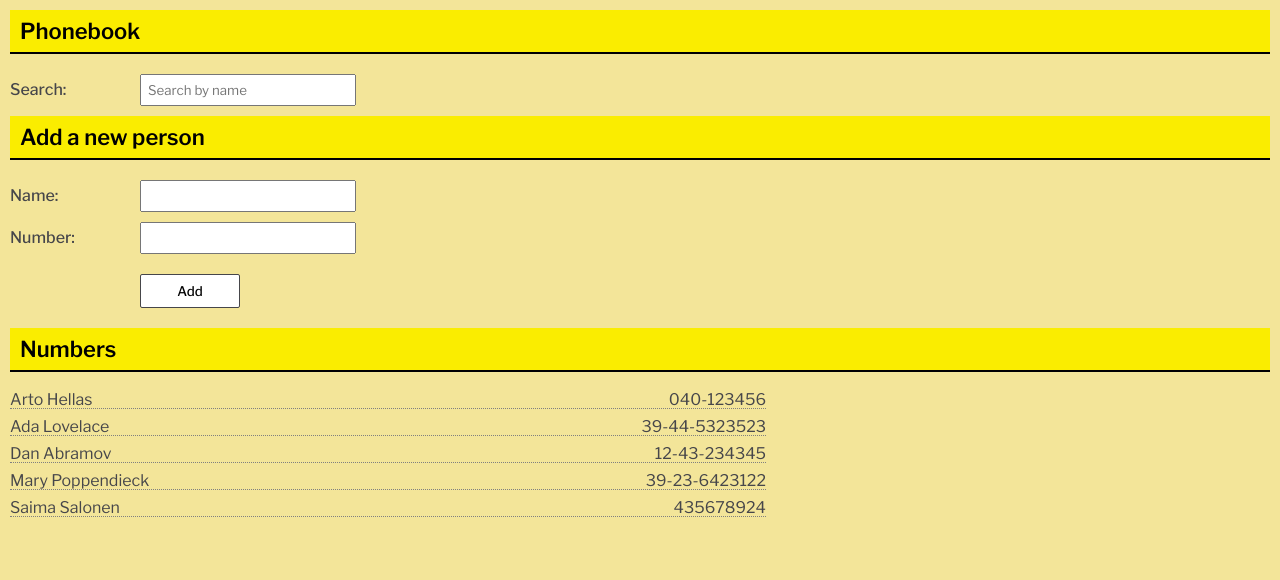
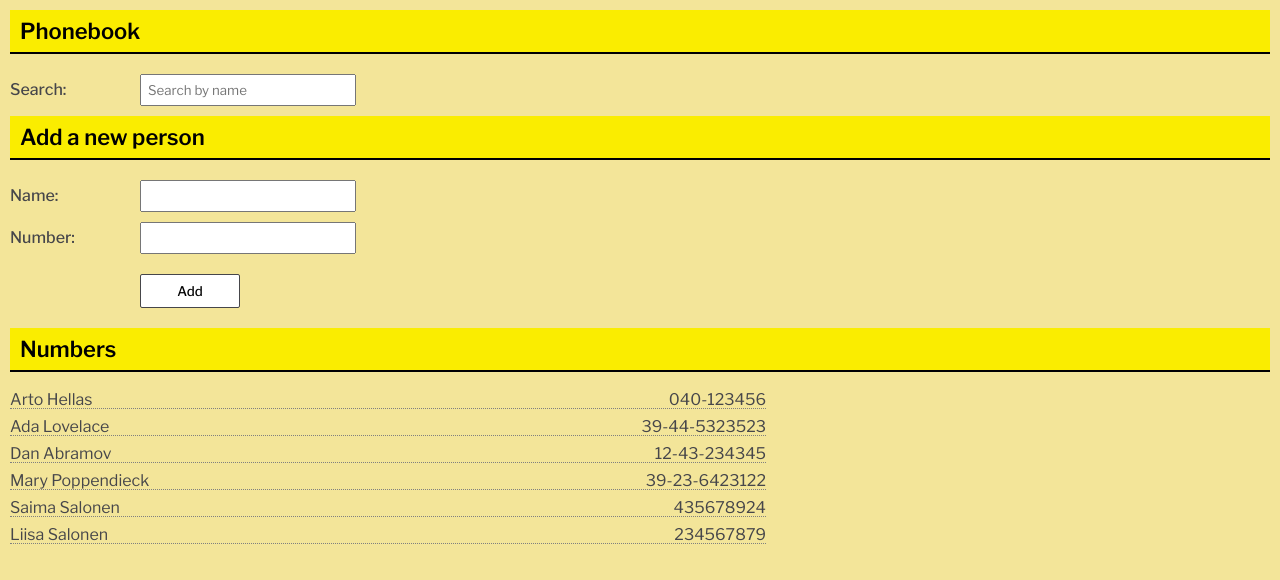
Before and after one commit to Saima445/06-react-puhelinluettelo, a React (Vite) app: page / in a window 1280 px wide. Shown: the top 580 px of the page. Built offline with nearby package versions, Linux system fonts and the light colour scheme; data requests are answered from the project's data file.

Commit message:
palvelimen kanssa tapahtuva kommunikointi eriytetty omaan moduuliin. 2.13 valmis.

```diff
--- a/db.json
+++ b/db.json
@@ -24,6 +24,11 @@
       "id": "7604",
       "name": "Saima Salonen",
       "number": "435678924"
+    },
+    {
+      "id": "1e43",
+      "name": "Liisa Salonen",
+      "number": "234567879"
     }
   ]
 }
--- a/src/App.jsx
+++ b/src/App.jsx
@@ -5,6 +5,7 @@
 import Filter from "./components/Filter";
 import PersonForm from "./components/PersonForm";
 import Persons from "./components/Persons";
+import personService from "./services/persons";
 
 const App = () => {
   const [persons, setPersons] = useState([]);
@@ -12,14 +13,13 @@
   const [newNumber, setNewNumber] = useState("");
   const [searchValue, setSearchValue] = useState("");
 
-  const hook = () => {
+  useEffect(() => {
     console.log("effect");
-    axios.get("http://localhost:3001/persons").then((response) => {
+    personService.getAll().then((initialPersons) => {
       console.log("promise fulfilled");
-      setPersons(response.data);
+      setPersons(initialPersons);
     });
-  };
-  useEffect(hook, []);
+  }, []);
 
   const addPerson = (event) => {
     event.preventDefault();
@@ -32,15 +32,14 @@
         number: newNumber,
       };
 
-      setPersons(persons.concat(newPerson));
-      // setPersons([...persons, newPerson]);
-      setNewName("");
-      setNewNumber("");
-
-      axios
-        .post("http://localhost:3001/persons", newPerson)
-        .then((response) => {
-          setPersons(persons.concat(response.data));
+      // setPersons(persons.concat(newPerson));
+      // // setPersons([...persons, newPerson]);
+      // setNewName("");
+      // setNewNumber("");
+      personService
+        .create(newPerson)
+        .then((returnedPerson) => {
+          setPersons(persons.concat(returnedPerson));
           setNewName("");
           setNewNumber("");
         })
--- /dev/null
+++ b/src/services/persons.js
@@ -0,0 +1,19 @@
+import axios from "axios";
+const baseUrl = "http://localhost:3001/persons";
+
+const getAll = () => {
+  const request = axios.get(baseUrl);
+  return request.then((response) => response.data);
+};
+
+const create = (newPerson) => {
+  const request = axios.post(baseUrl, newPerson);
+  return request.then((response) => response.data);
+};
+
+const update = (id, newPerson) => {
+  const request = axios.put(`${baseUrl}/${id}`, newPerson);
+  return request.then((response) => response.data);
+};
+
+export default { getAll, create, update };
```
